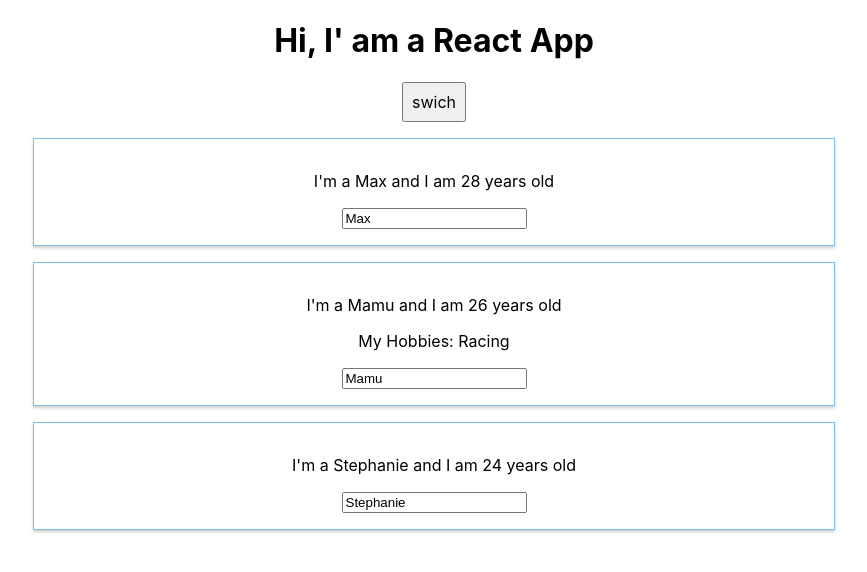
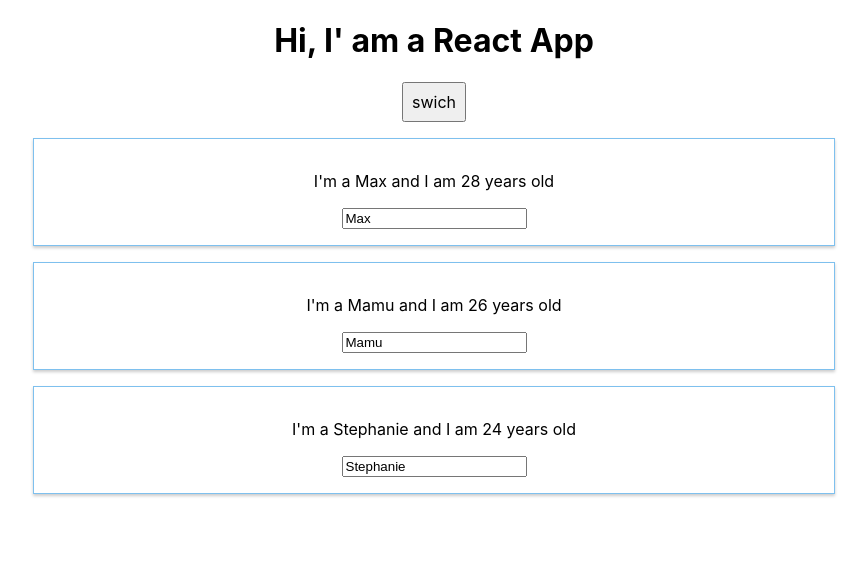
Before and after one commit to Tony1120/learning-react, a React (Create React App) app: page / in a window 1280 px wide. Both pictures are taken after a click on the button "swich". Shown: the top 572 px of the page, without its empty margins (206-1073 px from the left). Built offline with nearby package versions, Linux system fonts and the light colour scheme.

Commit message:
used  .map to out put array instead of typing one by one

```diff
--- a/src/App.js
+++ b/src/App.js
@@ -57,17 +57,11 @@
 		if (this.state.showPersons) {
 			persons = (
 				<div>
-		        <Person
-		        	name = {this.state.persons[0].name}
-		        	age = {this.state.persons[0].age}/>
-		        <Person
-		        	click = {() => this.switchNameHandler("kafa")}
-		        	changed = {this.changeEventHandler}
-		        	name = {this.state.persons[1].name}
-		        	age = {this.state.persons[1].age}>My Hobbies: Racing </Person>
-		        <Person
-		        	name = {this.state.persons[2].name}
-		        	age = {this.state.persons[2].age}/>
+				{this.state.persons.map(person  => {
+					return <Person
+						name = {person.name}
+						age = {person.age} />
+				})}
 	        	</div>
 			)
 		}
```
